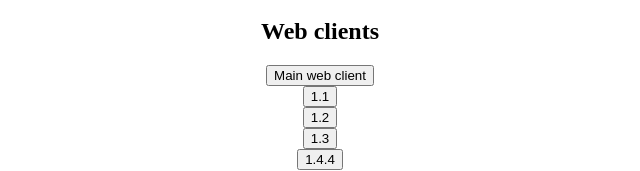
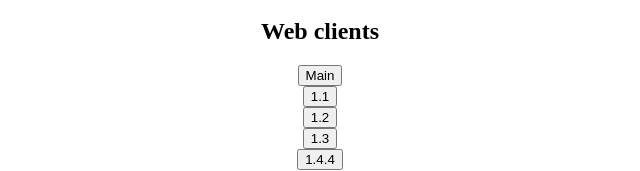
Before and after one commit to DaimondCat1234567/scratchssenger, an Electron app: page index.html in a window 800 px wide. Shown: the part 226-397 px from the top of the page, without its empty margins (80-720 px from the left). Drawn offline with Linux system fonts and the light colour scheme.

Commit message:
Update index.html

```diff
--- a/index.html
+++ b/index.html
@@ -41,7 +41,7 @@
         <span onclick="window.open('desktop.html')" class="fakeLink">Desktop</span>
         <br><a href="https://github.com/DaimondCat1234567/scratchssenger/security">Report vulnerabilities</a><a href=https://docs.github.com/ru/code-security/how-tos/report-and-fix-vulnerabilities/privately-reporting-a-security-vulnerability>(How?)</a>
         <h2>Web clients</h2>
-        <button onclick="window.open('web-client.html')">Main web client</button>
+        <button onclick="window.open('web-client.html')">Main</button>
         <br><button onclick="window.open('msngrv11.html')">1.1</button>
         <br><button onclick="window.open('msngrv12.html')">1.2</button>
         <br><button onclick="window.open('msngrv13.html')">1.3</button>
```
